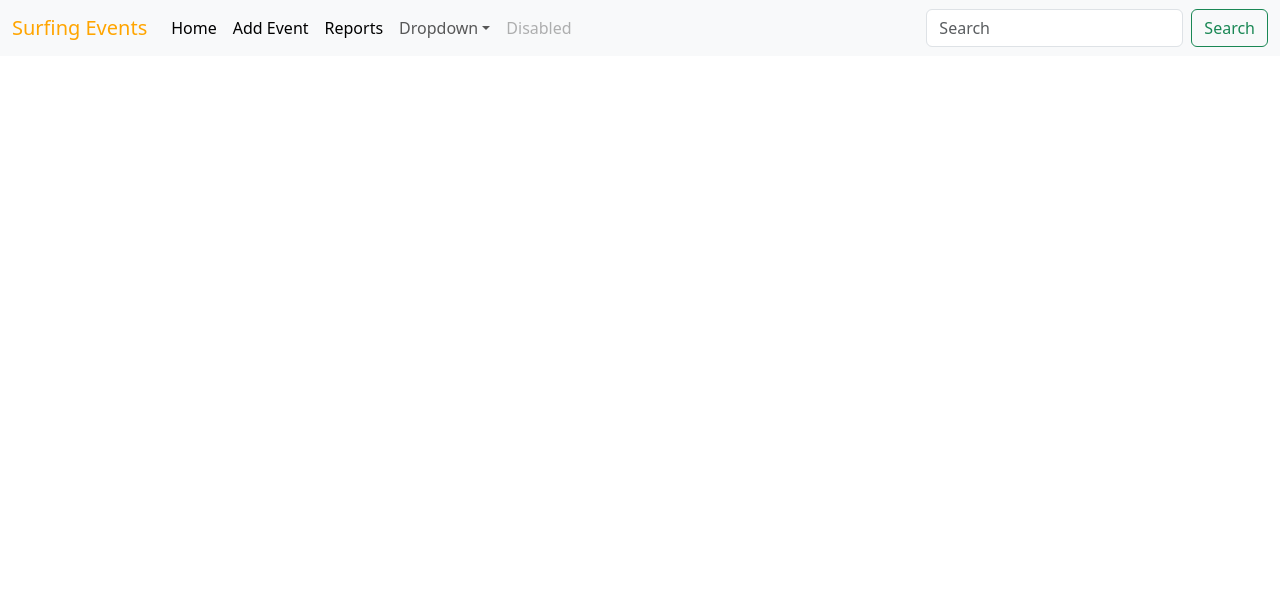
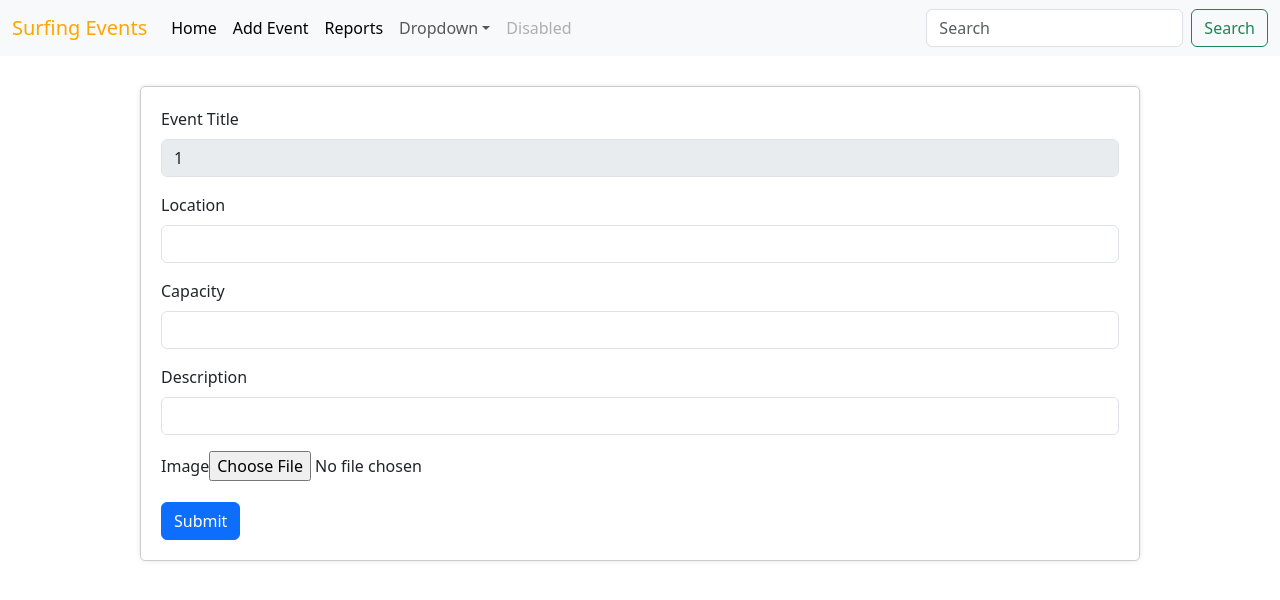
Before and after one commit to SDP-1/surf-school-management-system, a React (Create React App) app in the folder root/client/: page /updateEvent/1 in a window 1280 px wide. Shown: the top 600 px of the page. Built offline with nearby package versions, Linux system fonts and the light colour scheme.

Commit message:
combined crud
combined crud

```diff
--- a/root/client/src/App.js
+++ b/root/client/src/App.js
@@ -3,6 +3,9 @@ import './App.css';
 import Header from './components/header';
 import Addevent from './components/addevent';
 import ReadEvents from './components/readevents';
+import DeleteEvents from './components/deleteEvent';
+import UpdateEvent from './components/updateEvent';
+import ReadSingleEvents from './components/readsingleEvent';
 import { BrowserRouter as Router, Routes, Route } from "react-router-dom";
 
 function App() {
@@ -20,7 +23,17 @@ function App() {
     <Route path="/addevent" element={<Addevent />} />
     </Routes>
 
+    <Routes>
+    <Route path="/getsingleEvent/:Title" element={<ReadSingleEvents />} />
+    </Routes>
 
+    <Routes>
+    <Route path="/deleteEvent/:Title" element={<DeleteEvents />} />
+    </Routes>
+
+    <Routes>
+    <Route path="/updateEvent/:Title" element={<UpdateEvent />} />
+    </Routes>
 
 
       </div>
--- /dev/null
+++ b/root/client/src/components/deleteEvent.js
@@ -0,0 +1,30 @@
+import React, { useState, useEffect } from "react";
+import axios from "axios";
+import { useParams } from "react-router-dom";
+
+function DeleteEvents() {
+    const [deletedEvent, setDeletedEvent] = useState(null);
+    const { Title } = useParams();
+
+    useEffect(() => {
+        async function deleteEvent() {
+            try {
+                const response = await axios.delete(`http://localhost:8070/event/delete/${Title}`);
+                setDeletedEvent(response.data);
+                alert("Deleted event");
+                // Redirect to the home page using window.location
+                window.location.href = "/"; // Redirect to the home page
+            } catch (error) {
+                console.error(error);
+
+            }
+        }
+
+        deleteEvent();
+    }, [Title]);
+
+    // Since we're using window.location for redirection, no return is necessary
+    return null;
+}
+
+export default DeleteEvents;
--- /dev/null
+++ b/root/client/src/components/readsingleEvent.js
@@ -0,0 +1,65 @@
+import React, { useState, useEffect } from "react";
+import axios from "axios";
+import { useParams } from "react-router-dom";
+import { Link } from "react-router-dom";
+
+function ReadSingleEvents() {
+    const [event, setEvent] = useState(null); // Change 'events' to 'event'
+    const { Title } = useParams(); // Use useParams to get route parameters
+
+    useEffect(() => {
+        async function getEvent() {
+            try {
+                const response = await axios.get(`http://localhost:8070/event/get/${Title}`);
+                setEvent(response.data.event); // Change 'events' to 'event'
+                console.log("fetched")
+            } catch (error) {
+                console.error("Error fetching event:", error);
+                // You might want to provide better user feedback here, such as displaying an error message
+            }
+        }
+        getEvent();
+    }, [Title]);
+
+    if (!event) {
+        return <div>Loading...</div>;
+    }
+
+    return (
+        <div className="event-container">
+            <h1>{event.Title}</h1>
+            {event.Image && <img src={event.Image} alt="Event Image" style={{ maxWidth: '900px', height: '400px', paddingBottom: '10px' }} />}
+            <div className="event-details">
+                <p>Location: {event.Location}</p>
+                <p>Capacity: {event.Capacity}</p>
+                <p>Description: {event.Description}</p>
+                <Link
+                to={`/deleteEvent/${encodeURIComponent(event.Title)}`}
+                style={{
+                  color:'red',
+                  textDecoration: 'none'
+                 }}
+                >
+                Delete
+                </Link>
+
+
+                <Link
+                to={`/updateEvent/${encodeURIComponent(event.Title)}`}
+                style={{
+                  color:'green',
+                  textDecoration: 'none',
+                  marginLeft: '20px'
+                 }}
+                >
+                Update
+                </Link>
+                <Link to={`/Purchaseform/${encodeURIComponent(event.Title)}`} style={{ display: 'block', textAlign: 'center', textDecoration: 'none' }}>purchase</Link>
+
+
+            </div>
+       </div>
+    );
+}
+
+export default ReadSingleEvents;
--- /dev/null
+++ b/root/client/src/components/updateEvent.js
@@ -0,0 +1,122 @@
+import React, { useState } from "react";
+import axios from "axios";
+import { useParams } from "react-router-dom";
+
+function UpdateEvent() {
+    const { Title } = useParams();
+    const [Location, setLocation] = useState("");
+    const [Capacity, setCapacity] = useState("");
+    const [Description, setDescription] = useState("");
+    const [Image, setImage] = useState("");
+
+    function sendData(e) {
+        e.preventDefault();
+        const updatedEvent = {
+            Title,
+            Location,
+            Capacity,
+            Description,
+            Image,
+        };
+        axios.put(`http://localhost:8070/event/update/${encodeURIComponent(Title)}`, updatedEvent)
+            .then(() => {
+                alert("Event updated");
+                window.location.href = "/";
+            })
+            .catch((err) => {
+                alert(err);
+            });
+    }
+
+    function handleImageChange(e) {
+        const reader = new FileReader();
+        reader.readAsDataURL(e.target.files[0]);
+        reader.onload = () => {
+            setImage(reader.result); //preview image
+        };
+        reader.onerror = (error) => {
+            console.log("Error", error);
+        };
+    }
+
+    return (
+        <div className="container">
+            <div style={{ border: '1px solid #ccc', borderRadius: '5px', padding: '20px', boxShadow: '0px 0px 5px 0px rgba(0,0,0,0.1)', marginBottom: '30px', marginTop: '30px' }}>
+                <form onSubmit={sendData}>
+
+                    <div className="mb-3">
+                        <label htmlFor="titleInput" className="form-label">
+                            Event Title
+                        </label>
+                        <input
+                            type="text"
+                            className="form-control"
+                            id="titleInput"
+                            value={Title}
+                            disabled // Disable input to prevent modification
+                        />
+                    </div>
+
+                    <div className="mb-3">
+                        <label htmlFor="locationInput" className="form-label">
+                            Location
+                        </label>
+                        <input
+                            type="text"
+                            className="form-control"
+                            id="locationInput"
+                            value={Location}
+                            onChange={(e) => setLocation(e.target.value)}
+                        />
+                    </div>
+
+                    <div className="mb-3">
+                        <label htmlFor="capacityInput" className="form-label">
+                            Capacity
+                        </label>
+                        <input
+                            type="text"
+                            className="form-control"
+                            id="capacityInput"
+                            value={Capacity}
+                            onChange={(e) => setCapacity(e.target.value)}
+                        />
+                    </div>
+
+                    <div className="mb-3">
+                        <label htmlFor="descriptionInput" className="form-label">
+                            Description
+                        </label>
+                        <input
+                            type="text"
+                            className="form-control"
+                            id="descriptionInput"
+                            value={Description}
+                            onChange={(e) => setDescription(e.target.value)}
+                        />
+                    </div>
+
+                    <div className="mb-3">
+                        <label htmlFor="fileInput" className="form-label">
+                            Image
+                        </label>
+                        <input
+                            type="file"
+                            name="myfile"
+                            id="fileInput"
+                            accept=".jpeg,.png,.jpg"
+                            onChange={handleImageChange}
+                        />
+                        {Image && (
+                            <img width={100} height={100} src={Image} alt="Preview" />
+                        )}
+                    </div>
+
+                    <button type="submit" className="btn btn-primary">Submit</button>
+                </form>
+            </div>
+        </div>
+    );
+}
+
+export default UpdateEvent;
```
